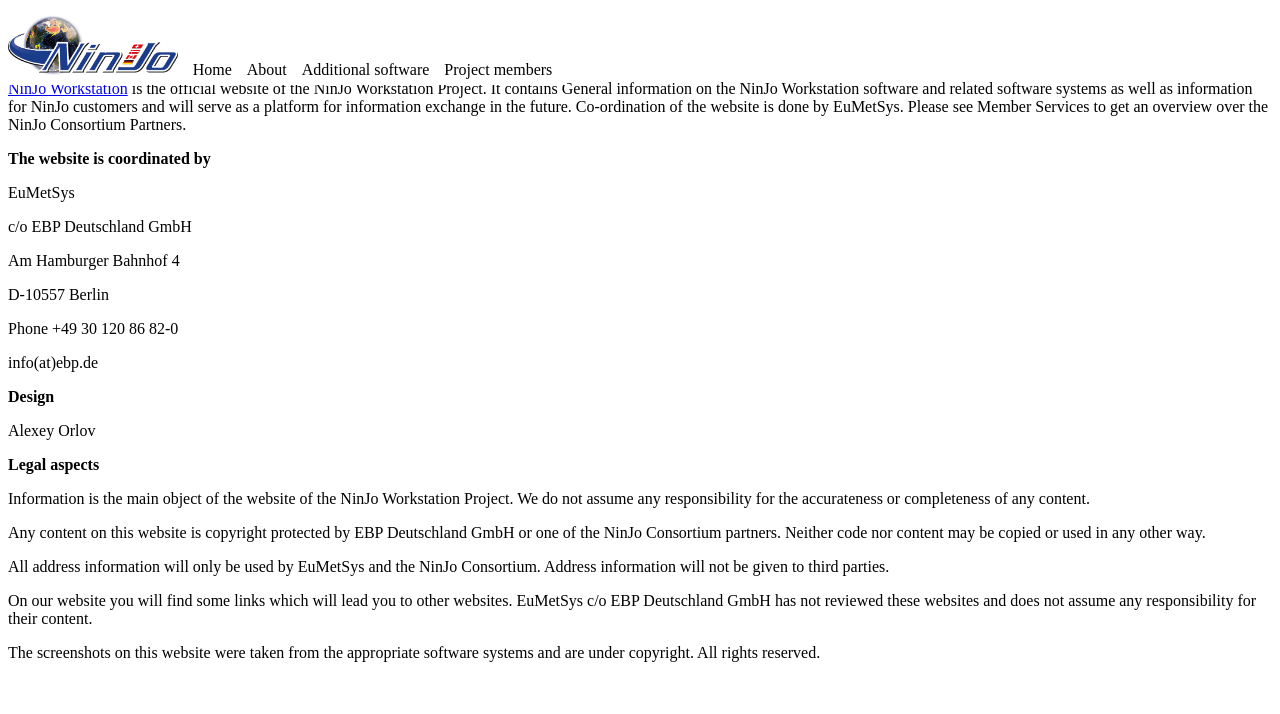
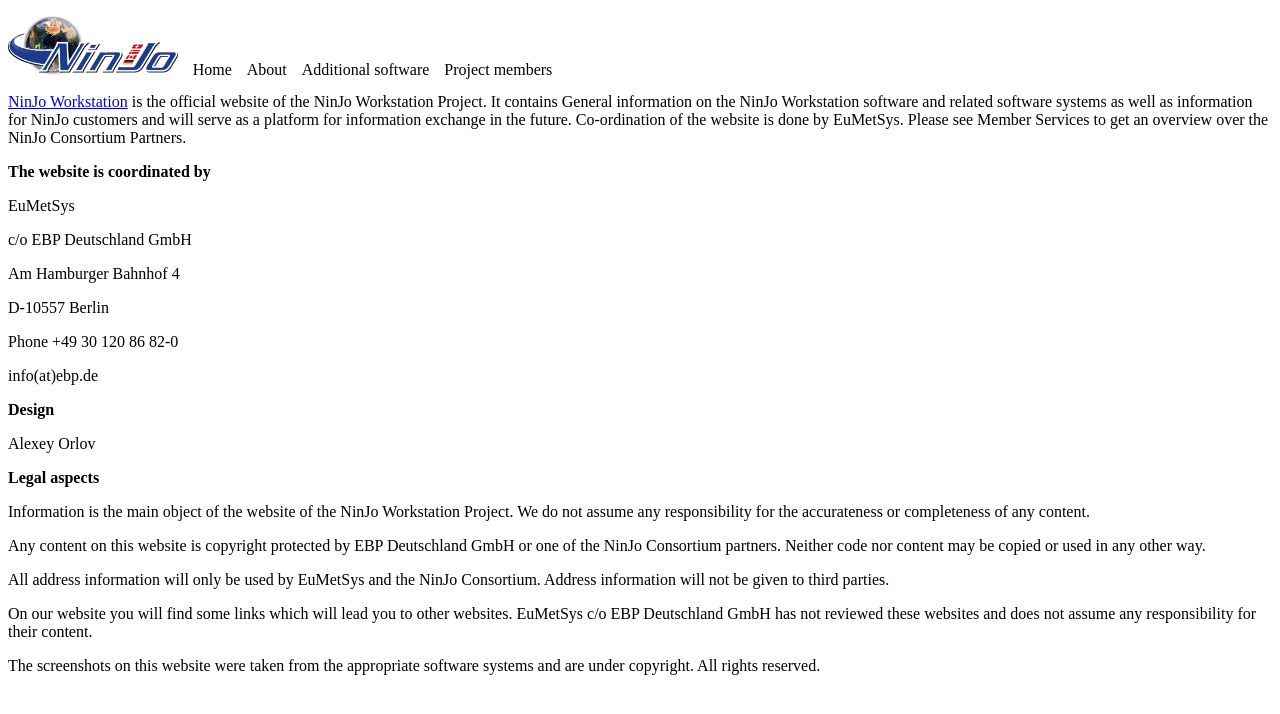
Before and after one commit to orlovale/NinJo_Workstation, a Jekyll site: the page built from about.md, in a window 1280 px wide. Shown: the top 714 px of the page. Built offline with Jekyll 4.4.1, drawn with Linux system fonts in a browser that asks for light colours; our own code applies the rules of GitHub Pages for plain Markdown files; comment, search, counter and statistics services are not loaded.

Commit message:
Update about.md

```diff
--- a/about.md
+++ b/about.md
@@ -1,6 +1,9 @@
 <link href="style.css" rel="stylesheet">
 
 {% include navbar.html %}
+
+<p style="margin: 35px 0px 0px 0px;" />
+
 # About this website
 
 [NinJo Workstation](index) is the official website of the NinJo Workstation Project. It contains General information on the NinJo Workstation software and related software systems as well as information for NinJo customers and will serve as a platform for information exchange in the future. Co-ordination of the website is done by EuMetSys.  Please see Member Services to get an overview over the NinJo Consortium Partners.
```
